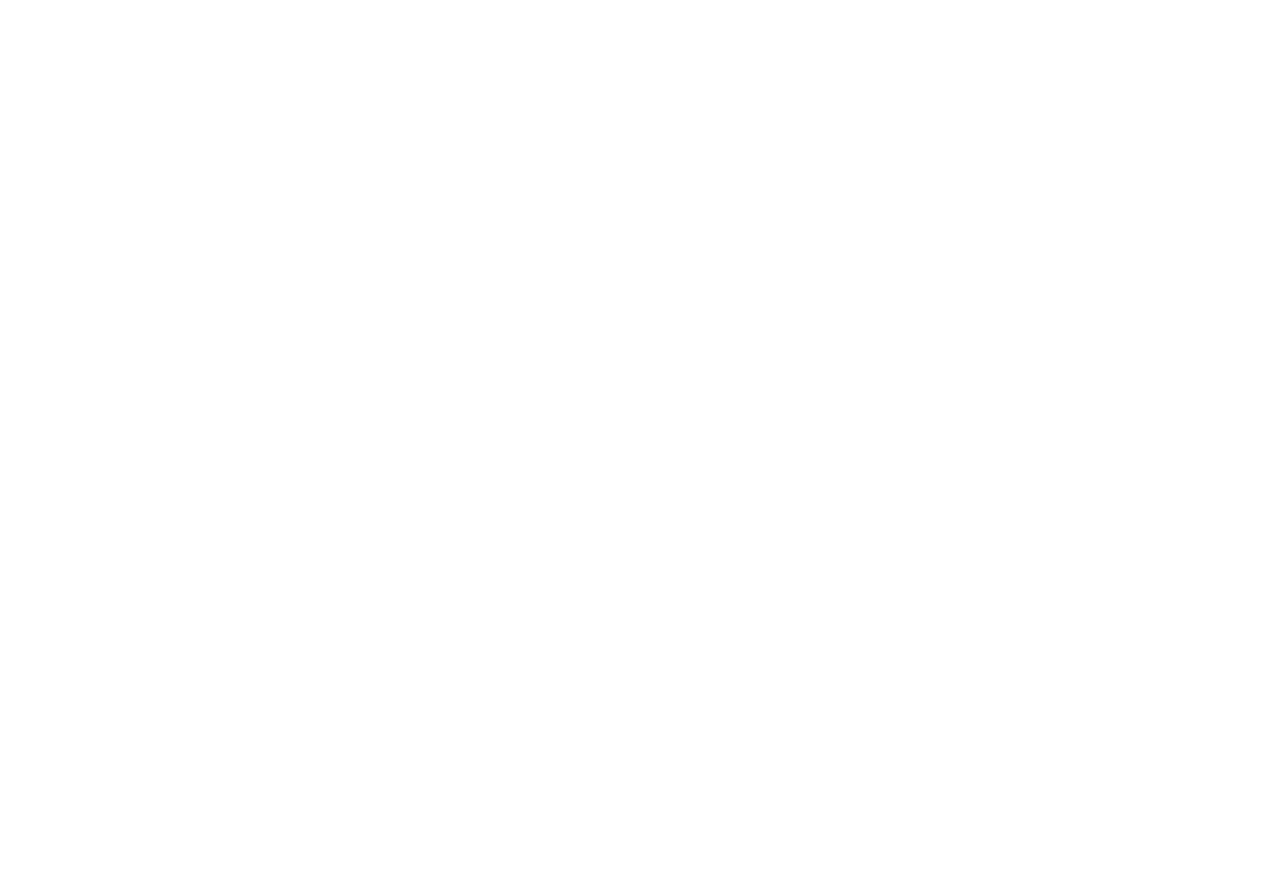
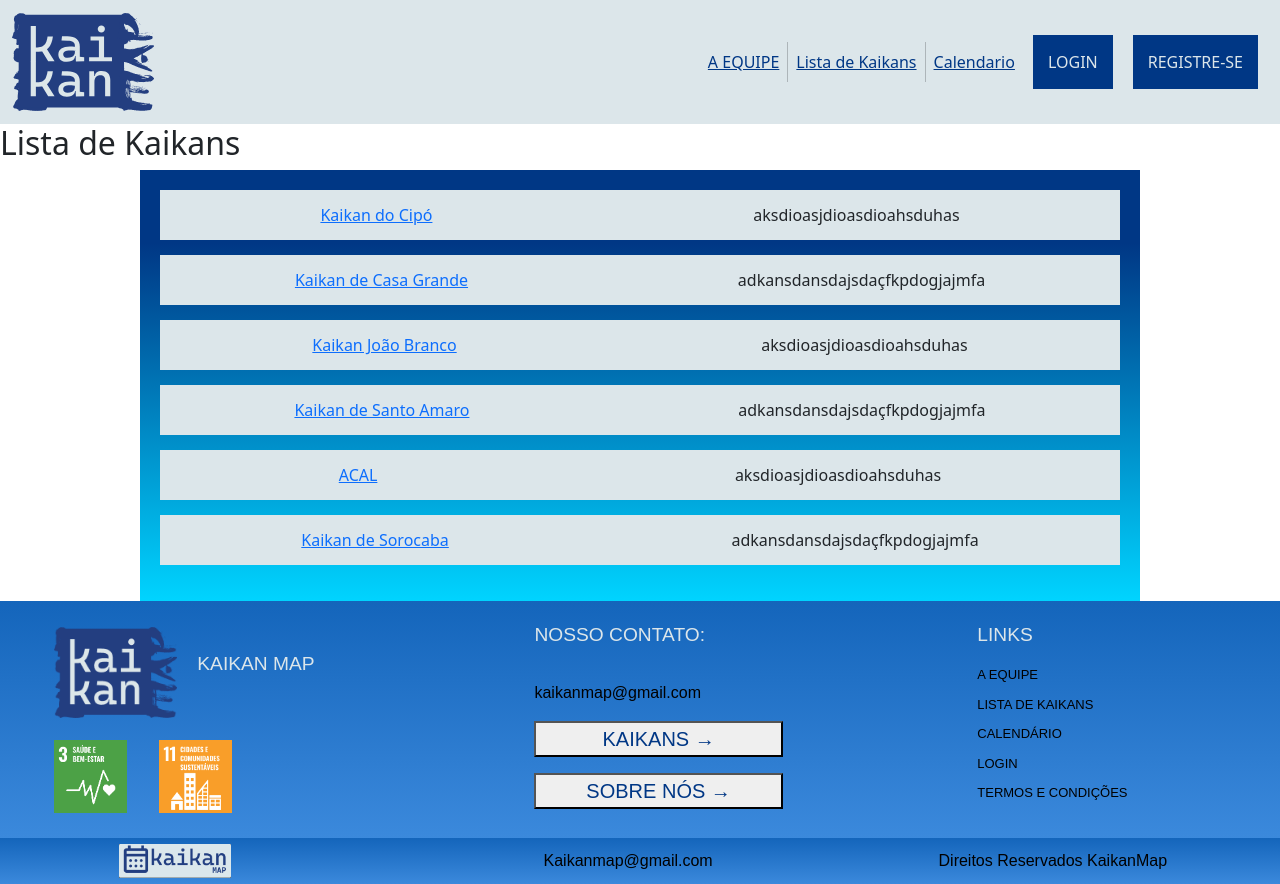
Before and after one commit to VitorToku/KaikanMap, a React (Create React App) app in the folder kaikanmap/: page /listakaikan in a window 1280 px wide. Before the commit this address had no page. Before the commit the page ends 800 px from the top, so only its background shows below. Built offline with nearby package versions, Linux system fonts and the light colour scheme.

Commit message:
Início da Lista de Kaikans

```diff
--- a/kaikanmap/src/App.js
+++ b/kaikanmap/src/App.js
@@ -5,6 +5,8 @@
 import Calendario from './pages/calendario';
 import Home from './pages/home';
 import Equipe from './pages/equipe';
+import ListaKaikan from './pages/lista';
+import './style.css';
 
 
 
@@ -16,8 +18,8 @@
       <Route path='/' element={<Home/>}  />
       <Route path='calendario' element={<Calendario/>} />
       <Route path='equipe' element={<Equipe/>} />
+      <Route path='listakaikan' element={<ListaKaikan/>} />
     </Routes>
-
   );
 }
 
--- a/kaikanmap/src/components/Header/index.js
+++ b/kaikanmap/src/components/Header/index.js
@@ -1,14 +1,102 @@
 import Logo from '../../img/logo.svg'
-import ListaPags from '../ListaPags'
+
+import styled from 'styled-components'
+import {Link} from 'react-router-dom'
+
+const pags = ["A EQUIPE", "LISTA DE KAIKANS", "CALENDÁRIO"]
+
+const Lista = styled.ul
+  `
+    display: flex;
+    list-style: none;
+    gap: 1rem;
+    margin: 0;
+`
+const StyleHeader = styled.div`
+  display: flex;
+  align-items: center;
+  max-width: 1440px;
+  margin: 0 auto;
+  background-color: #DCE6EA;
+  padding: 0 15px;
+`
+const Menu = styled.div`
+  display: flex;
+  gap: 15px;
+  margin-left: auto;
+  @media(max-width: 992px){
+    display:none;
+  }
+`
+const BotaoMenu = styled.button`
+  font-size: 2rem;
+  margin-left: auto;
+  border: solid 1px black;
+  display: none;
+  @media(max-width: 992px){
+    display: inline-block;
+  }
+`
 
 
+const Links = styled.div`
+  display: flex;
+  align-items: center;
+
+`
+const Itens = styled.li`
+  font-size: 1rem;
+  color: #003785;
+`
+const Botao = styled.button`
+  padding: 15px 15px;
+  background-color: #003785;
+  border: none;
+  color: #DCE6EA;
+  margin: 0 10px;
+
+  @media(max-width: 992px){
+    min-width: 200px;
+    display:block;
+    width: 20%;
+    margin: 10px 0px;
+  }
+`
+const Barra = styled.div`
+  @media(max-width: 992px){
+    display:none
+  }
+`
 function Header() {
     return(
-        <>
-            <ListaPags />
-        </>
-
-    )
+    <>
+      <nav class="navbar navbar-expand-lg minhacor">
+        <div class="container-fluid">
+          <a class="navbar-brand" href="#"><Link to="/"><img src={Logo} /></Link></a>
+          <button class="navbar-toggler" type="button" data-bs-toggle="collapse" data-bs-target="#navbarSupportedContent" aria-controls="navbarSupportedContent" aria-expanded="false" aria-label="Toggle navigation">
+            <span class="navbar-toggler-icon"></span>
+          </button>
+          <div class="collapse navbar-collapse " id="navbarSupportedContent">
+            <ul class="navbar-nav mb-2 mb-lg-0 ms-auto">
+              <li class="nav-item">
+                <a class="nav-link" aria-current="page" href="#"><Link to="/equipe">A EQUIPE</Link></a>
+              </li>
+              <Barra className='vr'></Barra>
+              <li class="nav-item">
+                <a class="nav-link" href="#"><Link to="/listakaikan">Lista de Kaikans</Link></a>
+              </li>
+              <Barra className='vr'></Barra>
+              <li class="nav-item">
+                <a class="nav-link" href="#"><Link to="/calendario">Calendario</Link></a>
+              </li>
+            </ul>
+            <Botao>LOGIN</Botao>
+            <Botao>REGISTRE-SE</Botao>
+          </div>
+        </div>
+      </nav>
+    </>
+  )
 }
 
 export default Header
--- /dev/null
+++ b/kaikanmap/src/components/Lista-Kaikans/index.js
@@ -0,0 +1,75 @@
+import styled from "styled-components";
+
+const Lista = styled.ul`
+
+    display: flex;
+    flex-direction: column;
+    gap: 15px;
+    list-style: none;
+    padding: 0;
+
+`
+const Kaikan = styled.li`
+
+`
+
+const Externo = styled.div`
+    background: rgb(0,55,133);
+    background: linear-gradient(180deg, rgba(0,55,133,1) 17%, rgba(0,212,255,1) 100%);
+    max-width: 1000px;
+    max-height: 600px;
+    margin: 0 auto;
+    padding: 20px;
+
+`
+const Interno = styled.div`
+    min-height: 50px;
+    background-color: #DCE6EA;
+    display: flex;
+    justify-content: space-around;
+    align-items: center;
+`
+const Kaikans =[{
+    nome: 'Kaikan do Cipó',
+    Descricao: "aksdioasjdioasdioahsduhas"
+}, {
+    nome: 'Kaikan de Casa Grande',
+    Descricao: "adkansdansdajsdaçfkpdogjajmfa"
+}, {
+    nome: 'Kaikan João Branco',
+    Descricao: "aksdioasjdioasdioahsduhas"
+}, {
+    nome: 'Kaikan de Santo Amaro',
+    Descricao: "adkansdansdajsdaçfkpdogjajmfa"
+}, {
+    nome: 'ACAL',
+    Descricao: "aksdioasjdioasdioahsduhas"
+}, {
+    nome: 'Kaikan de Sorocaba',
+    Descricao: "adkansdansdajsdaçfkpdogjajmfa"
+}];
+
+function ListaDeKaikans(){
+    return(
+        <>
+            <div>
+                <h2>Lista de Kaikans</h2>
+                <Externo className="overflow-auto">
+                <Lista>
+                    {Kaikans.map((Item) =>
+                        (<Kaikan>
+                            <Interno>
+                            <a href="# ">{Item.nome}</a>
+
+                            {Item.Descricao}
+                            </Interno>
+                        </Kaikan>)
+                    )}
+                </Lista>
+                </Externo>
+            </div>
+        </>
+    )
+}
+
+export default ListaDeKaikans;
--- a/kaikanmap/src/components/ListaPags/index.js
+++ /dev/null
@@ -1,101 +0,0 @@
-import styled from 'styled-components'
-import Logo from '../../img/logo.png'
-import {Link} from 'react-router-dom'
-
-const pags = ["A EQUIPE", "LISTA DE KAIKANS", "CALENDÁRIO"]
-
-const Lista = styled.ul
-  `
-    display: flex;
-    list-style: none;
-    gap: 1rem;
-    margin: 0;
-`
-const StyleHeader = styled.div`
-  display: flex;
-  align-items: center;
-  max-width: 1440px;
-  margin: 0 auto;
-  background-color: #DCE6EA;
-  padding: 0 15px;
-`
-const Menu = styled.div`
-  display: flex;
-  gap: 15px;
-  margin-left: auto;
-  @media(max-width: 992px){
-    display:none;
-  }
-`
-const BotaoMenu = styled.button`
-  font-size: 2rem;
-  margin-left: auto;
-  border: solid 1px black;
-  display: none;
-  @media(max-width: 992px){
-    display: inline-block;
-  }
-`
-
-
-const Links = styled.div`
-  display: flex;
-  align-items: center;
-
-`
-const Itens = styled.li`
-  font-size: 1rem;
-  color: #003785;
-`
-const Botao = styled.button`
-  padding: 15px 15px;
-  background-color: #003785;
-  border: none;
-  color: #DCE6EA;
-  margin: 0 10px;
-
-  @media(max-width: 992px){
-    min-width: 200px;
-    display:block;
-    width: 20%;
-    margin: 10px 0px;
-  }
-`
-const Barra = styled.div`
-  @media(max-width: 992px){
-    display:none
-  }
-`
-function ListaPags() {
-  return (
-    <>
-      <nav class="navbar navbar-expand-lg minhacor">
-        <div class="container-fluid">
-          <a class="navbar-brand" href="#"><img src={Logo} /></a>
-          <button class="navbar-toggler" type="button" data-bs-toggle="collapse" data-bs-target="#navbarSupportedContent" aria-controls="navbarSupportedContent" aria-expanded="false" aria-label="Toggle navigation">
-            <span class="navbar-toggler-icon"></span>
-          </button>
-          <div class="collapse navbar-collapse " id="navbarSupportedContent">
-            <ul class="navbar-nav mb-2 mb-lg-0 ms-auto">
-              <li class="nav-item">
-                <a class="nav-link" aria-current="page" href="#"><Link to="/equipe">A EQUIPE</Link></a>
-              </li>
-              <Barra className='vr'></Barra>
-              <li class="nav-item">
-                <a class="nav-link" href="#">LISTA DE KAIKANS</a>
-              </li>
-              <Barra className='vr'></Barra>
-              <li class="nav-item">
-                <a class="nav-link" href="#"><Link to="/calendario">Calendario</Link></a>
-              </li>
-            </ul>
-            <Botao>LOGIN</Botao>
-            <Botao>REGISTRE-SE</Botao>
-          </div>
-        </div>
-      </nav>
-    </>
-  )
-}
-
-export default ListaPags
--- a/kaikanmap/src/components/home/index.js
+++ b/kaikanmap/src/components/home/index.js
@@ -61,7 +61,6 @@
 
 function HomePage() {
     return (
-        <>
             <Corpo>
                 <TextoCarrossel>
                     <BarraHorizontal />
@@ -114,8 +113,6 @@
                     </Descricao>
                 </Kaikan>
             </Corpo>
-
-        </>
     )
 
 }
--- a/kaikanmap/src/pages/home/index.js
+++ b/kaikanmap/src/pages/home/index.js
@@ -1,20 +1,14 @@
 import Footer from '../../components/Footer'
 import Header from '../../components/Header'
 import HomePage from '../../components/home';
-import styled from 'styled-components'
-
-const StyleBody = styled.html`
-max-width: 1440px;
-margin: 0 auto;
-`
 
 function Home(){
     return(
-    <StyleBody>
-        <Header/>
-        <HomePage/>
-        <Footer/>
-    </StyleBody>
+        <>
+            <Header/>
+            <HomePage/>
+            <Footer/>
+        </>
     )
 }
 
--- a/kaikanmap/src/pages/lista/index.js
+++ b/kaikanmap/src/pages/lista/index.js
@@ -0,0 +1,16 @@
+import Header from '../../components/Header'
+import Footer from '../../components/Footer'
+import Lista from '../../components/Lista-Kaikans'
+import styled from 'styled-components'
+
+function ListaKaikan(){
+    return(
+        <>
+        <Header/>
+        <Lista/>
+        <Footer/>
+        </>
+    )
+}
+
+export default ListaKaikan;
--- a/kaikanmap/src/style.css
+++ b/kaikanmap/src/style.css
@@ -1,4 +1,7 @@
-
+body{
+  max-width: 1440px;
+  margin: 0 auto;
+}
 .containe{
   display: grid;
   gap: 1px;
@@ -14,6 +17,7 @@
   aside{
     grid-area: a;
     margin-bottom: 150px;
+
   }
 
   main{
```
